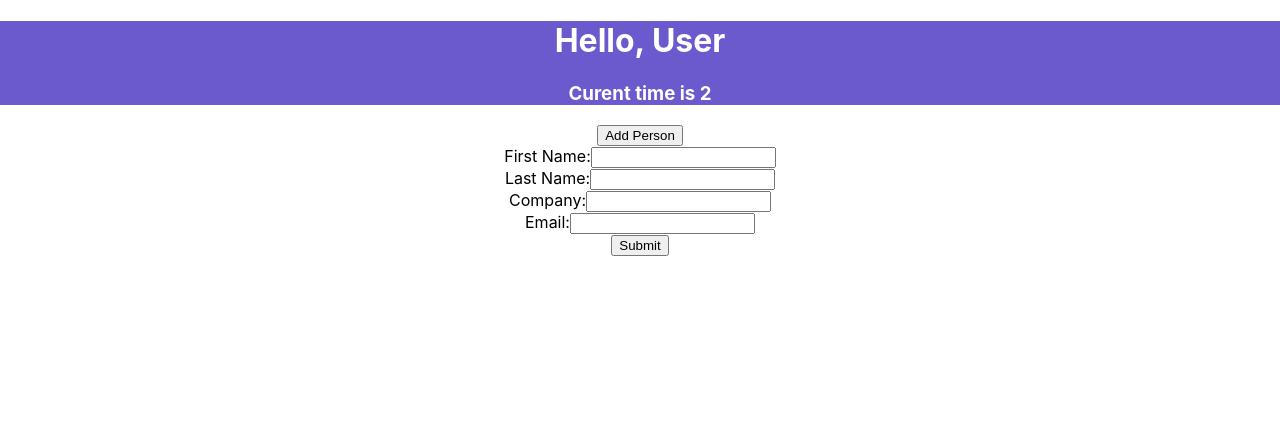
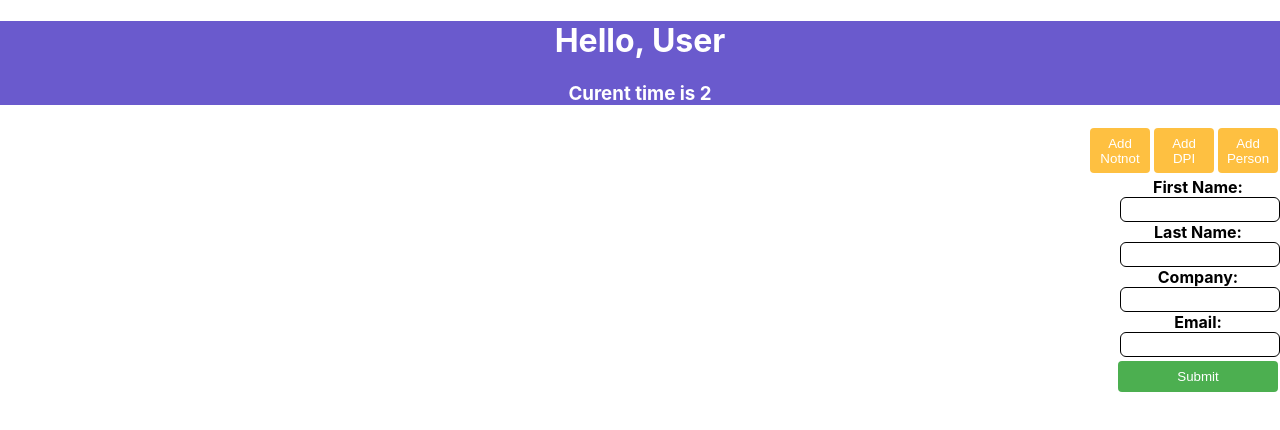
Before and after one commit to Beauma/pivottracker, a React (Create React App) app: page / in a window 1280 px wide. Both pictures are taken after a click on the button "Add Person". Shown: the top 430 px of the page. Built offline with nearby package versions, Linux system fonts and the light colour scheme.

Commit message:
Show/hide functionality works for all three buttons. Basic forms work for all 3, Add DPI needs work

```diff
--- a/src/App.js
+++ b/src/App.js
@@ -5,11 +5,15 @@ import './App.css';
 import { Welcome } from './components/Welcome';
 import AddPersonForm from './components/AddPersonForm';
 import AddController from "./components/AddController";
+import AddInteractionForm from './components/AddInteractionForm.js';
+import AddHypothesisForm from './components/AddHypothesisForm';
 
 class App extends Component {
 
   state = {
-    showAddPerson: false
+    showAddPerson: false,
+    showAddInteraction: false,
+    showAddHypothesis: false
   }
   //const [currentTime, setCurrentTime] = useState(0);
 
@@ -23,15 +27,37 @@ class App extends Component {
   }, []);
   */
 
-  toggle = e => (
+  togglePerson = e => {
+    Object.keys(this.state).map(
+      i => this.setState({ [i]: false})
+    )
     this.setState({ showAddPerson: !this.state.showAddPerson })
-  )
+  }
+
+  toggleInteraction = e => {
+    Object.keys(this.state).map(
+      i => this.setState({ [i]: false})
+    )
+    this.setState({ showAddInteraction: !this.state.showAddInteraction })
+  }
+
+  toggleHypothesis = e => {
+    Object.keys(this.state).map(
+      i => this.setState({ [i]: false})
+    )
+    this.setState({ showAddHypothesis: !this.state.showAddHypothesis })
+  }
 
   render () {
     return (
     <div className="App">
       <Welcome name="User" time={2} />
-      <AddController toggle={this.toggle}/>
+
+      <AddController
+        togglePerson={this.togglePerson}
+        toggleInteraction={this.toggleInteraction}
+        toggleHypothesis={this.toggleHypothesis}/>
+
       <Transition
         items={this.state.showAddPerson}
         from={{opacity: 0}}
@@ -43,6 +69,31 @@ class App extends Component {
           </animated.div>
         ))}
       </Transition>
+
+      <Transition
+        items={this.state.showAddInteraction}
+        from={{opacity: 0}}
+        enter={{opacity: 1}}
+        leave={{opacity: 0}}>
+        {show => show && (props => (
+          <animated.div style={props}>
+            <AddInteractionForm />
+          </animated.div>
+        ))}
+      </Transition>
+
+      <Transition
+        items={this.state.showAddHypothesis}
+        from={{opacity: 0}}
+        enter={{opacity: 1}}
+        leave={{opacity: 0}}>
+        {show => show && (props => (
+          <animated.div style={props}>
+            <AddHypothesisForm />
+          </animated.div>
+        ))}
+      </Transition>
+
     </div>
     )
   };
--- a/src/components/AddController.js
+++ b/src/components/AddController.js
@@ -1,5 +1,6 @@
 import React, { Component } from 'react';
 import { Spring } from 'react-spring/renderprops';
+import '../styles/FormStyle.css';
 
 import AddPersonForm from './AddPersonForm'
 
@@ -7,23 +8,14 @@ class AddController extends Component {
 
     constructor(props) {
         super(props);
-
-        this.state = { showMessage: false }
-
-        this.showMessage = this.showMessage.bind(this);
-    }
-
-    showMessage(event) {
-        this.setState({
-            showMessage: true
-        });
     }
 
     render() {
         return (
             <div>
-            <button onClick={this.props.toggle}>Add Person</button>
-            { this.state.showMessage && <AddPersonForm /> }
+            <button className="right" onClick={this.props.togglePerson}>Add<br />Person</button>
+            <button className="right" onClick={this.props.toggleInteraction}>Add<br />DPI</button>
+            <button className="right" onClick={this.props.toggleHypothesis}>Add<br />Notnot</button>
             </div>
         )
     }
--- /dev/null
+++ b/src/components/AddHypothesisForm.js
@@ -0,0 +1,58 @@
+import React, { Component } from 'react';
+import '../styles/FormStyle.css';
+
+class AddHypothesisForm extends Component {
+
+    constructor(props) {
+        super(props);
+
+        this.state = {
+            text: ''
+        }
+
+        this.handleChange = this.handleChange.bind(this);
+        this.handleSubmit = this.handleSubmit.bind(this);
+    }
+
+    handleChange(event) {
+        const target = event.target;
+        const value = target.value;
+        const name = target.name;
+
+        this.setState({
+          [name]: value
+        });
+      }
+
+    handleSubmit(event) {
+        const fetched = fetch('/add-notnot', {
+            method: 'POST',
+            headers: {
+                'Content-Type': 'application/json'
+              },
+            body: JSON.stringify(this.state)
+        });
+        //Clear text
+        this.state = {
+            text: ''
+        }
+    }
+
+    render() {
+        return (
+            <form onSubmit={this.handleSubmit}>
+                <label>
+                    <h4>Hypothesis:</h4>
+                    <textarea
+                        name="text"
+                        value={this.state.text}
+                        onChange={this.handleChange} />
+                </label>
+                <br />
+                <input type="submit" value="Submit" />
+            </form>
+        )
+    }
+}
+
+export default AddHypothesisForm
--- /dev/null
+++ b/src/components/AddInteractionForm.js
@@ -0,0 +1,96 @@
+import React, { Component } from 'react';
+import '../styles/FormStyle.css';
+
+class AddInteractionForm extends Component {
+
+    constructor(props) {
+        super(props);
+
+        this.state = {
+            date: '',
+            time: '',
+            location: '',
+            people: []
+        }
+
+        this.handleChange = this.handleChange.bind(this);
+    }
+
+    componentDidMount() {
+        const fetched = fetch('/get-people', {
+            method: 'GET'
+        });
+
+        //console.log(fetched)
+
+        fetched.then(response =>
+            response.json().then(data => {
+                //console.log(data)
+                this.setState({
+                    people: {data}
+                });
+            }));
+    }
+
+    handleChange(event) {
+        const target = event.target;
+        const value = target.value;
+        const name = target.name;
+
+        this.setState({
+          [name]: value
+        });
+      }
+
+    render() {
+        const { people } = this.state;
+
+        let peopleList = people.hasOwnProperty('data') && people.data.map((item, i) => {
+            //console.log(item._id);
+            return (
+                <option key={i} value={item._id}>{item.firstName} {item.lastName}</option>
+              )
+            }, this);
+
+
+        return (
+            <form>
+                <label>
+                    <h4>Date:</h4>
+                    <input
+                        name="date"
+                        type="date"
+                        value={this.state.date}
+                        onChange={this.handleChange} />
+                </label>
+                <br />
+                <label>
+                    <h4>Time:</h4>
+                    <input
+                        name="time"
+                        type="time"
+                        value={this.state.time}
+                        onChange={this.handleChange} />
+                </label>
+                <br />
+                <label>
+                    <h4>Location:</h4>
+                    <input
+                        name="location"
+                        type="text"
+                        value={this.state.location}
+                        onChange={this.handleChange} />
+                </label>
+                <br />
+                <label>
+                    <h4>Interviewee:</h4>
+                    <select>
+                        {peopleList}
+                    </select>
+                </label>
+            </form>
+        )
+    }
+}
+
+export default AddInteractionForm;
--- a/src/components/AddPersonForm.js
+++ b/src/components/AddPersonForm.js
@@ -1,4 +1,5 @@
 import React, { Component, useEffect, useState} from 'react';
+import '../styles/FormStyle.css';
 
 class AddPersonForm extends Component {
 
@@ -48,7 +49,7 @@ class AddPersonForm extends Component {
     return (
       <form onSubmit={this.handleSubmit}>
         <label>
-          First Name:
+          <h4>First Name:</h4>
           <input
             name="firstName"
             type="text"
@@ -57,7 +58,7 @@ class AddPersonForm extends Component {
         </label>
         <br />
         <label>
-          Last Name:
+          <h4>Last Name:</h4>
           <input
             name="lastName"
             type="text"
@@ -66,7 +67,7 @@ class AddPersonForm extends Component {
         </label>
         <br />
         <label>
-          Company:
+          <h4>Company:</h4>
           <input
             name="company"
             type="text"
@@ -75,7 +76,7 @@ class AddPersonForm extends Component {
         </label>
         <br />
         <label>
-          Email:
+          <h4>Email:</h4>
           <input
             name="email"
             type="text"
@@ -85,7 +86,6 @@ class AddPersonForm extends Component {
         <br />
         <input type="submit" value="Submit" />
       </form>
-
     );
   }
 }
--- /dev/null
+++ b/src/styles/FormStyle.css
@@ -0,0 +1,51 @@
+input[type=submit], button {
+    background-color: #4CAF50;
+    border: none;
+    color: white;
+    padding: 8px 8px;
+    text-decoration: none;
+    margin: 4px 2px;
+    cursor: pointer;
+    border-radius: 4px;
+  }
+
+button {
+    background-color: #fec041;
+    height: 45px;
+    width: 60px;
+}
+
+  h4 {
+      margin: 0 0;
+      padding: 0 0;
+  }
+
+  input, textarea, select {
+    border: 1px solid black;
+    float: right;
+    /* background-color: #3CBC8D; */
+    color: black;
+    padding: 4px 4px;
+    /* margin: 8px 0; */
+    box-sizing: border-box;
+    border-radius: 6px;
+    width: 160px;
+  }
+
+  input[type=text]:focus {
+    background-color: lightblue;
+    border: 3px solid #555;
+  }
+
+  .right {
+    float: right;
+  }
+
+  form {
+    float: right;
+    clear: both;
+  }
+
+  label {
+      margin: 8px, 8px;
+  }
```
